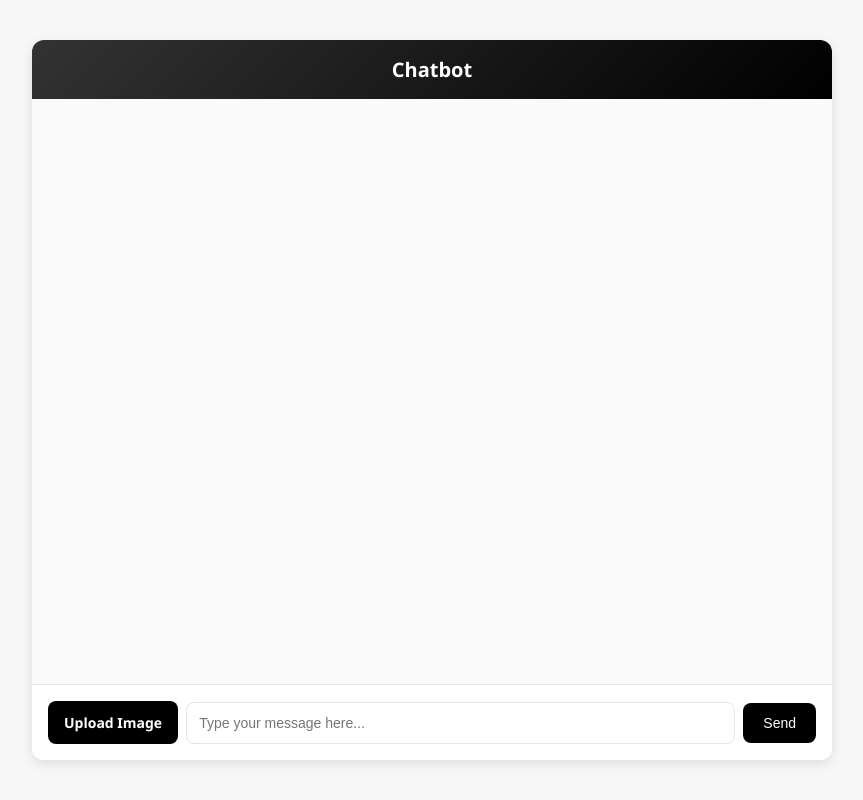
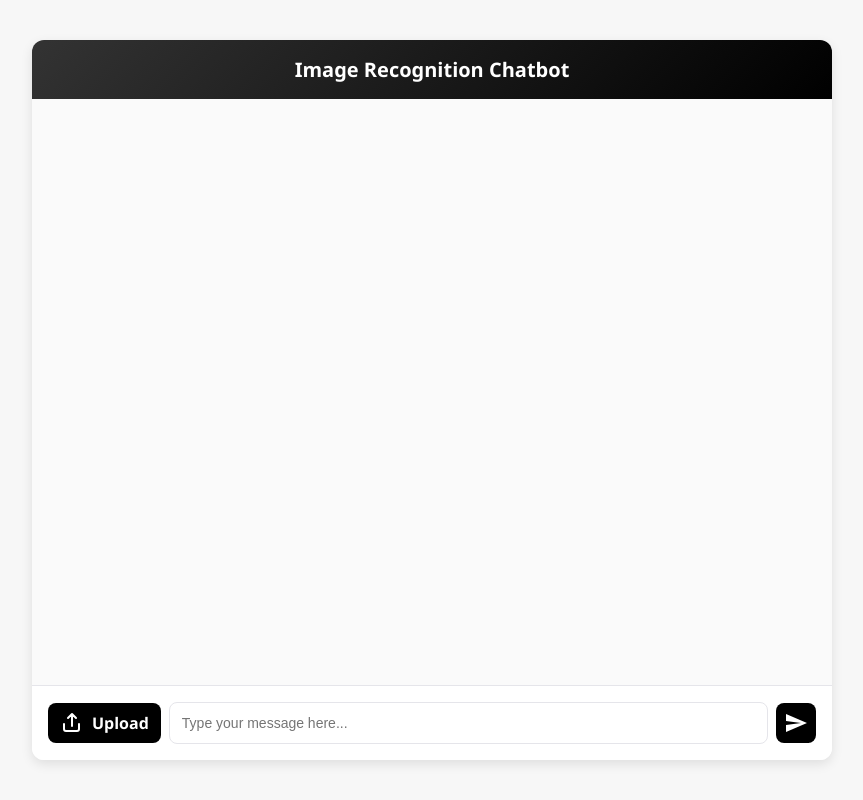
Before and after one commit to vikky2810/Python_ImageChat, a Flask app: page / in a window 1280 px wide. Shown: the whole page, without its empty margins (208-1071 px from the left). Run offline with Flask 3, Linux system fonts and the light colour scheme.

Commit message:
updated UI

```diff
--- a/static/styles.css
+++ b/static/styles.css
@@ -68,21 +68,16 @@ body {
 }
 
 /* Input Area */
-/* Input Area */
 #input-area {
   display: flex;
   gap: 8px;
   padding: 16px;
   background: white;
   border-top: 1px solid #e5e5ea;
-  align-items: center; /* Align items properly */
+  align-items: center;
 }
 
-/* Move upload button left */
-.file-upload-label {
-  order: -1; /* Moves it to the left */
-}
-
+/* Input Field */
 #user-input {
   flex: 1;
   padding: 12px;
@@ -96,18 +91,47 @@ body {
   border-color: #000;
 }
 
+/* File Upload Button */
+.file-upload-label {
+  background: #000;
+  color: white;
+  padding: 8px 12px;
+  border-radius: 8px;
+  cursor: pointer;
+  display: flex;
+  align-items: center;
+  justify-content: center;
+  font-weight: 600;
+  gap: 8px;
+  transition: background 0.3s ease;
+}
+
+.file-upload-label:hover {
+  background: #333;
+}
+
+.file-upload-label svg {
+  width: 24px;
+  height: 24px;
+  stroke: white; /* Ensure SVG icon color matches button */
+}
+
+/* Hide the default file input */
 #image-file {
   display: none;
 }
 
+/* Send Button */
 #send-button {
   background: #000;
   color: white;
   border: none;
-  padding: 12px 20px;
+  padding: 8px;
   border-radius: 8px;
   cursor: pointer;
-  font-size: 14px;
+  display: flex;
+  align-items: center;
+  justify-content: center;
   transition: background 0.3s ease;
 }
 
@@ -115,20 +139,10 @@ body {
   background: #333;
 }
 
-/* File Upload Button */
-.file-upload-label {
-  background: #000;
-  color: white;
-  padding: 12px 16px;
-  border-radius: 8px;
-  font-weight: bold;
-  cursor: pointer;
-  font-size: 14px;
-  transition: background 0.3s ease;
-}
-
-.file-upload-label:hover {
-  background: #333;
+#send-button svg {
+  width: 24px;
+  height: 24px;
+  fill: white; /* Ensure SVG icon color matches button */
 }
 
 /* Image Styling */
@@ -141,7 +155,7 @@ body {
 /* Adjust message bubbles for images */
 .message.user img {
   display: block;
-  max-width: 200px; /* Limit image size */
+  max-width: 200px;
   height: auto;
-  border-radius: 4px;
+  border-radius: 8px;
 }
--- a/templates/index.html
+++ b/templates/index.html
@@ -1,17 +1,19 @@
 <!DOCTYPE html>
 <html lang="en">
   <head>
-    <meta charset="UTF-8">
-    <meta name="viewport" content="width=device-width, initial-scale=1.0">
-    <link rel="stylesheet" href="{{ url_for('static', filename='styles.css') }}">
+    <meta charset="UTF-8" />
+    <meta name="viewport" content="width=device-width, initial-scale=1.0" />
+    <link
+      rel="stylesheet"
+      href="{{ url_for('static', filename='styles.css') }}"
+    />
+
     <title>Chatbot</title>
   </head>
   <body>
     <div id="chat-container">
       <!-- Chat Header -->
-        <div id="chat-header">
-            Chatbot
-        </div>
+      <div id="chat-header">Image Recognition Chatbot</div>
 
       <!-- Messages Display -->
       <div id="messages">
@@ -20,18 +22,57 @@
 
       <!-- Input Area -->
       <div id="input-area">
-            <input type="text" id="user-input" placeholder="Type your message here...">
-            <label for="image-file" class="file-upload-label">Upload Image</label>
-            <input type="file" id="image-file" accept="image/*">
-            <button id="send-button">Send</button>
+        <!-- Upload Button with SVG Icon -->
+        <label for="image-file" class="file-upload-label">
+          <svg
+            width="24"
+            height="24"
+            viewBox="0 0 24 24"
+            fill="none"
+            xmlns="http://www.w3.org/2000/svg"
+          >
+            <path
+              d="M19 13v5a2 2 0 01-2 2H6a2 2 0 01-2-2v-5M12 15V3m0 0l4 4m-4-4L8 7"
+              stroke="currentColor"
+              stroke-width="2"
+              stroke-linecap="round"
+              stroke-linejoin="round"
+            />
+          </svg>
+          <span>Upload</span>
+        </label>
+        <input type="file" id="image-file" accept="image/*" />
+
+        <!-- Input Field -->
+        <input
+          type="text"
+          id="user-input"
+          placeholder="Type your message here..."
+        />
+
+        <!-- Send Button with SVG Icon -->
+        <button id="send-button">
+          <svg
+            width="24"
+            height="24"
+            viewBox="0 0 24 24"
+            fill="none"
+            xmlns="http://www.w3.org/2000/svg"
+          >
+            <path
+              d="M2.01 21L23 12 2.01 3 2 10l15 2-15 2z"
+              fill="currentColor"
+            />
+          </svg>
+        </button>
       </div>
     </div>
 
     <script>
-        document.getElementById('send-button').onclick = function() {
-            const userInput = document.getElementById('user-input').value;
-            const imageFile = document.getElementById('image-file').files[0];
-            const messagesDiv = document.getElementById('messages');
+      document.getElementById("send-button").onclick = function () {
+        const userInput = document.getElementById("user-input").value;
+        const imageFile = document.getElementById("image-file").files[0];
+        const messagesDiv = document.getElementById("messages");
 
         // Display user's message or image immediately
         if (userInput) {
@@ -39,7 +80,7 @@
         }
         if (imageFile) {
           const reader = new FileReader();
-                reader.onload = function(e) {
+          reader.onload = function (e) {
             messagesDiv.innerHTML += `
                         <div class="message user">
                             <img src="${e.target.result}" alt="Uploaded Image" class="uploaded-image">
@@ -51,17 +92,17 @@
 
         // Send data to the server
         const formData = new FormData();
-            formData.append('message', userInput);
+        formData.append("message", userInput);
         if (imageFile) {
-                formData.append('image_file', imageFile);
+          formData.append("image_file", imageFile);
         }
 
-            fetch('/chat', {
-                method: 'POST',
-                body: formData
+        fetch("/chat", {
+          method: "POST",
+          body: formData,
         })
-            .then(response => response.json())
-            .then(data => {
+          .then((response) => response.json())
+          .then((data) => {
             // Display bot's response
             if (data.response) {
               messagesDiv.innerHTML += `<div class="message bot">${data.response}</div>`;
@@ -70,14 +111,16 @@
           });
 
         // Clear inputs
-            document.getElementById('user-input').value = '';
-            document.getElementById('image-file').value = '';
+        document.getElementById("user-input").value = "";
+        document.getElementById("image-file").value = "";
       };
 
       // Allow pressing "Enter" to send messages
-        document.getElementById('user-input').addEventListener('keypress', function(e) {
-            if (e.key === 'Enter') {
-                document.getElementById('send-button').click();
+      document
+        .getElementById("user-input")
+        .addEventListener("keypress", function (e) {
+          if (e.key === "Enter") {
+            document.getElementById("send-button").click();
           }
         });
     </script>
```
Lines whose indentation alone changed are shown as unchanged.
